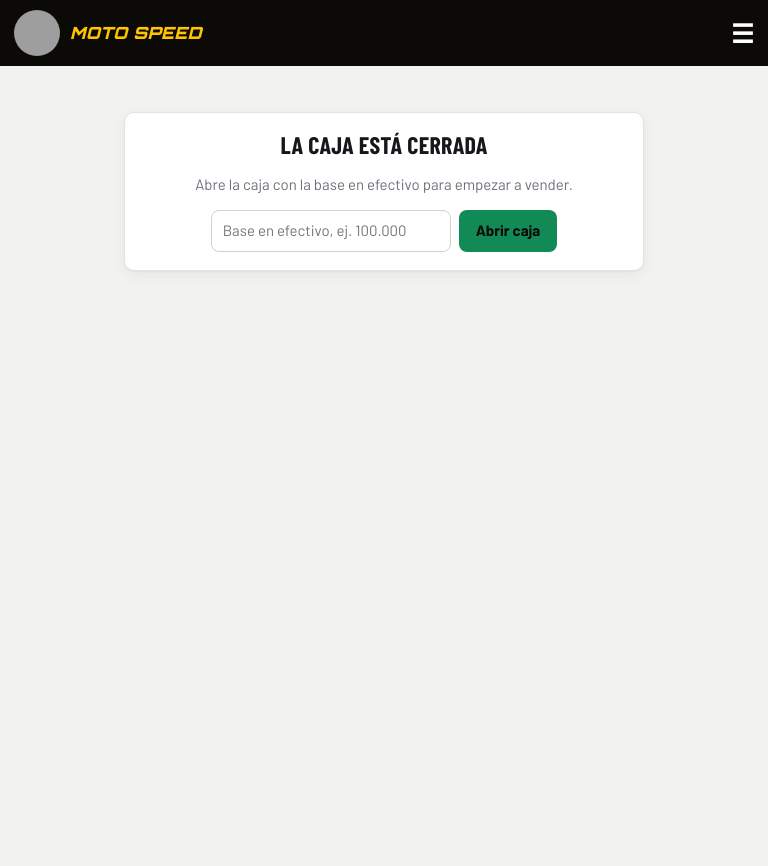
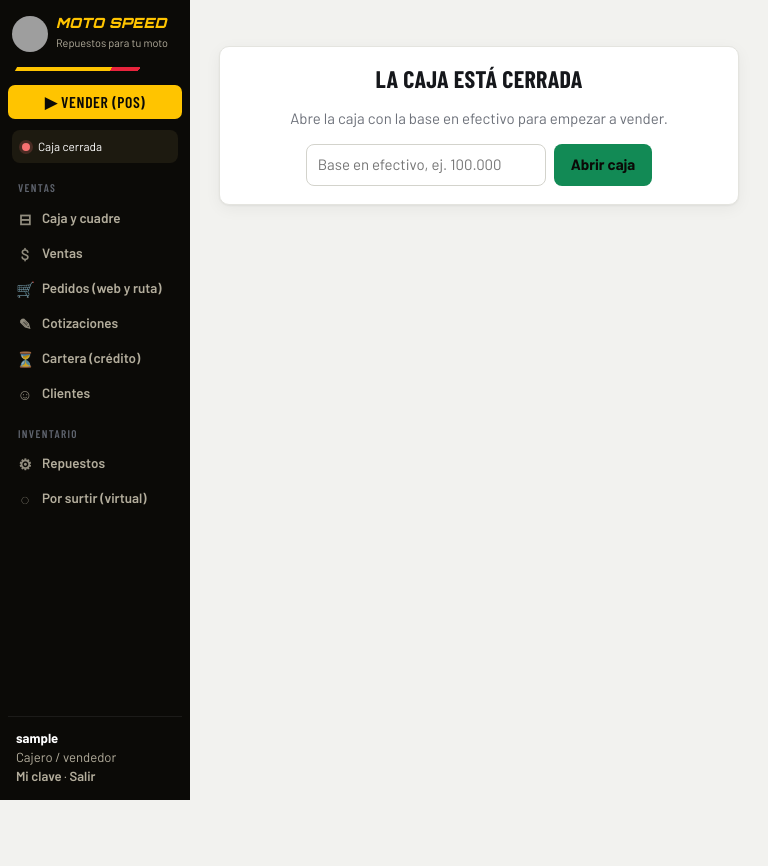
Before and after one commit to snake1515/top_speed_app, a Flask app: page /pos in a window 768 px wide. After the commit the page ends 800 px from the top, so only its background shows below. Run offline with Flask 3, Linux system fonts and the light colour scheme; the visitor is signed in with stand-in values (Sample User, id 1); data comes from the database, SQL or seed files in the repository; data that the repository does not hold is empty; grey boxes are pictures that could not be loaded.

Commit message:
Menú lateral fijo en ventanas medianas (app instalada en PC); menú desplegable solo en celular
Co-Authored-By: Claude Opus 5.5 <noreply@anthropic.com>
Claude-Session: https://claude.ai/code/session_012NKSgPZ3eYhMW9s3cwbE8u

```diff
--- a/static/style.css
+++ b/static/style.css
@@ -236,7 +236,27 @@ details summary { cursor: pointer; font-weight: 700; }
   .cart { position: static; }
   .kpis { grid-template-columns: repeat(2, minmax(0, 1fr)); }
 }
+/* ventanas medianas (app instalada en el PC, portátiles con zoom): menú fijo y más compacto */
+@media (max-width: 1024px) and (min-width: 641px) {
+  .layout { grid-template-columns: 190px minmax(0, 1fr); background: linear-gradient(to right, var(--nav) 190px, transparent 190px); }
+  .sidebar { padding: 14px 8px; }
+  .brand { gap: 8px; padding: 2px 4px 14px; }
+  .brand-logo { width: 36px; height: 36px; }
+  .brand b { font-size: .88rem; }
+  .brand small { font-size: .68rem; }
+  .nav a { font-size: .84rem; padding: 6px 8px; gap: 8px; white-space: nowrap; overflow: hidden; text-overflow: ellipsis; }
+  .nav a.pos-link { font-size: .98rem; }
+  .nav a.on::before { left: -8px; }
+  .caja-pill { font-size: .74rem; }
+  .main { padding: 18px 16px 60px; }
+}
 @media (max-width: 860px) {
+  .main { padding: 16px 14px 60px; }
+  .g2, .g3, .g-main { grid-template-columns: 1fr; }
+  h1 { font-size: 1.5rem; }
+}
+/* celulares: menú desplegable con ☰ */
+@media (max-width: 640px) {
   .layout { grid-template-columns: 1fr; background: none; }
   .sidebar { position: fixed; left: 0; top: 0; z-index: 40; width: 260px; transform: translateX(-100%); transition: transform .2s; }
   #menu-toggle:checked ~ .layout .sidebar { transform: none; }
@@ -244,9 +264,6 @@ details summary { cursor: pointer; font-weight: 700; }
   .topbar { display: flex; align-items: center; justify-content: space-between; padding: 10px 14px; background: var(--nav); color: #fff; position: sticky; top: 0; z-index: 20; }
   .topbar label { font-size: 1.6rem; cursor: pointer; margin: 0; }
   .topbar .brand { padding: 0; }
-  .main { padding: 16px 14px 60px; }
-  .g2, .g3, .g-main { grid-template-columns: 1fr; }
-  h1 { font-size: 1.5rem; }
 }
 .overlay { display: none; }
 
```
